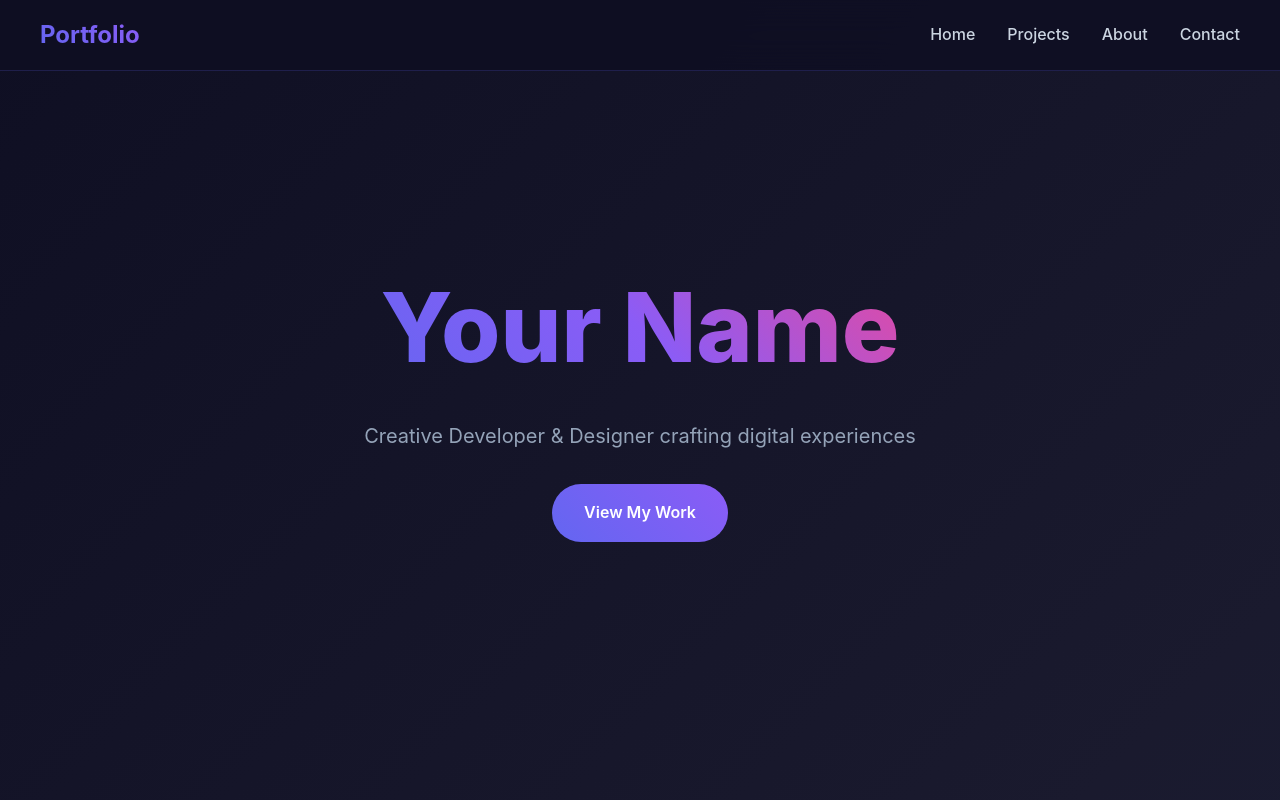
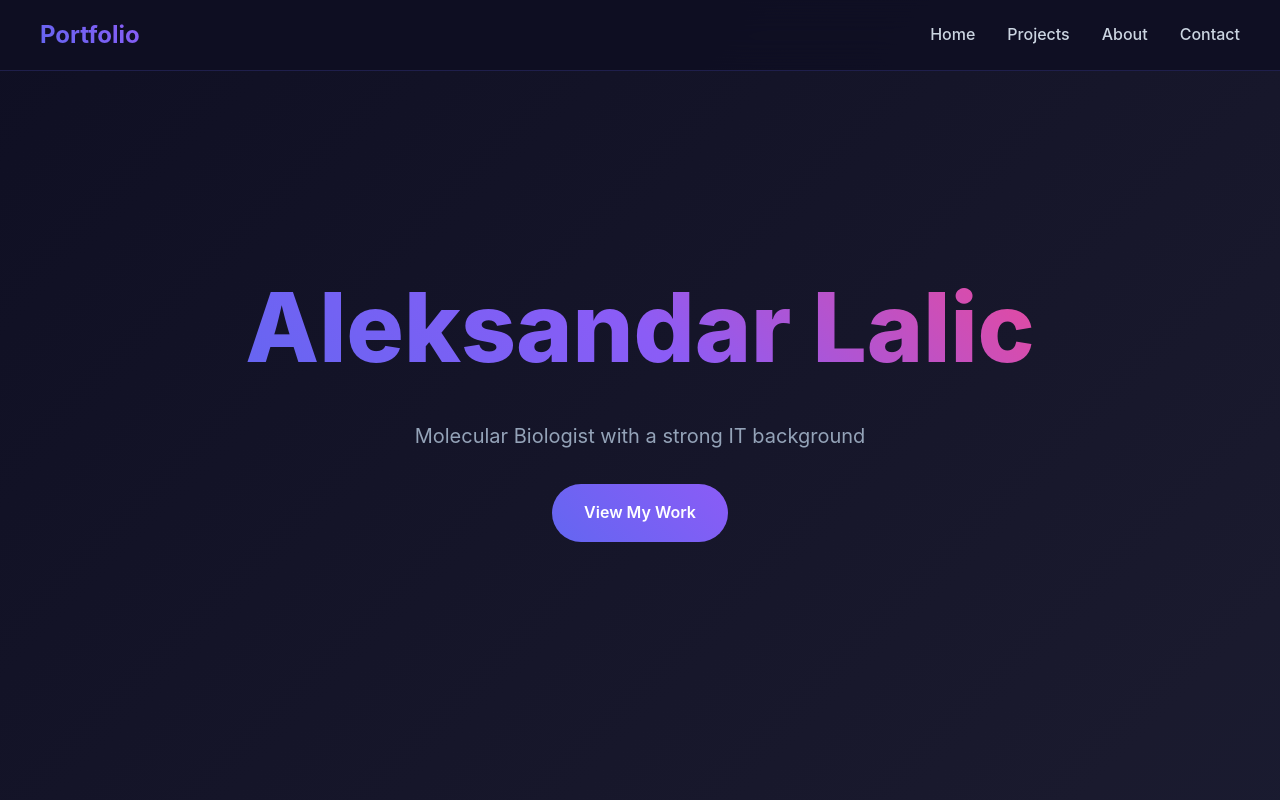
Before and after one commit to acazmaj/lalic.github.io, a plain HTML site: page index.html in a window 1280 px wide. Shown: the top 800 px of the page. Drawn offline with Linux system fonts and the light colour scheme.

Commit message:
index_1.html

```diff
--- a/index.html
+++ b/index.html
@@ -360,8 +360,8 @@
     <!-- Hero Section -->
     <section class="hero" id="home">
         <div class="hero-content">
-            <h1>Your Name</h1>
-            <p>Creative Developer & Designer crafting digital experiences</p>
+            <h1>Aleksandar Lalic</h1>
+            <p>Molecular Biologist with a strong IT background</p>
             <a href="#projects" class="cta-button">View My Work</a>
         </div>
     </section>
```
